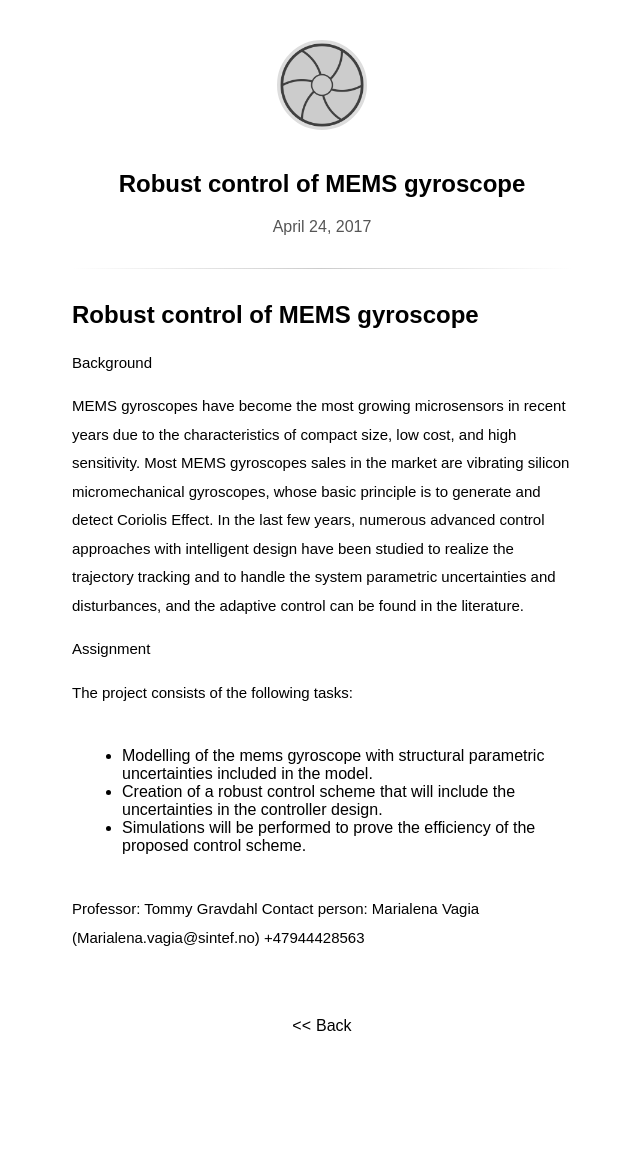
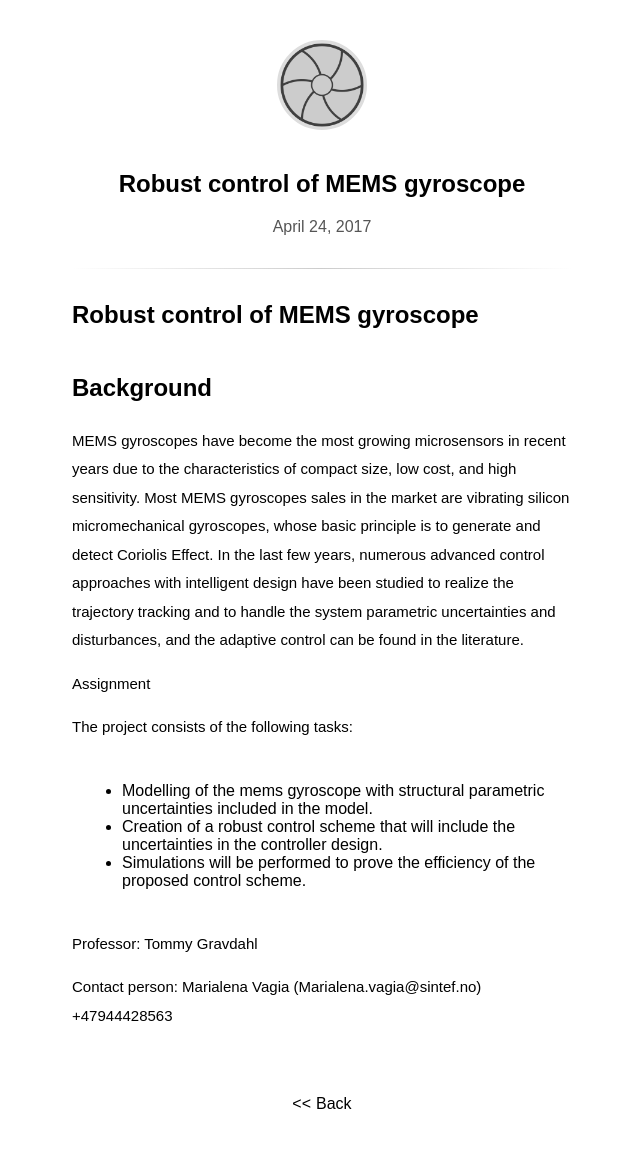
Before and after one commit to gravdahl-master/gravdahl-master.github.io, a Jekyll site: the page built from _posts/2017-04-24-Robust-control-of-MEMS-gyroscope.md, in a window 1280 px wide. Shown: the whole page, without its empty margins (318-958 px from the left). Built offline with Jekyll 4.4.1, drawn with Linux system fonts in a browser that asks for light colours; some web fonts are replaced; before the commit the page ends 1080 px from its top, so only the background shows below that.

```diff
--- a/_posts/2017-04-24-Robust-control-of-MEMS-gyroscope.md
+++ b/_posts/2017-04-24-Robust-control-of-MEMS-gyroscope.md
@@ -6,7 +6,7 @@ categories: [nonlinear control, sliding mode]
 ---
 # Robust control of MEMS gyroscope #
 
-Background
+## Background ##
 
 MEMS gyroscopes have become the most growing microsensors in recent years due to the characteristics of compact size, low cost, and high sensitivity. Most MEMS gyroscopes sales in the market are vibrating silicon micromechanical gyroscopes, whose basic principle is to generate and detect Coriolis Effect. In the last few years, numerous advanced control approaches with intelligent design have been studied to realize the trajectory tracking and to handle the system parametric uncertainties and disturbances, and the adaptive control can be found in the literature.
 
@@ -19,4 +19,5 @@ The project consists of the following tasks:
 * Simulations will be performed to prove the efficiency of the proposed control scheme.
 
 Professor: Tommy Gravdahl
+
 Contact person: Marialena Vagia (Marialena.vagia@sintef.no) +47944428563
```
